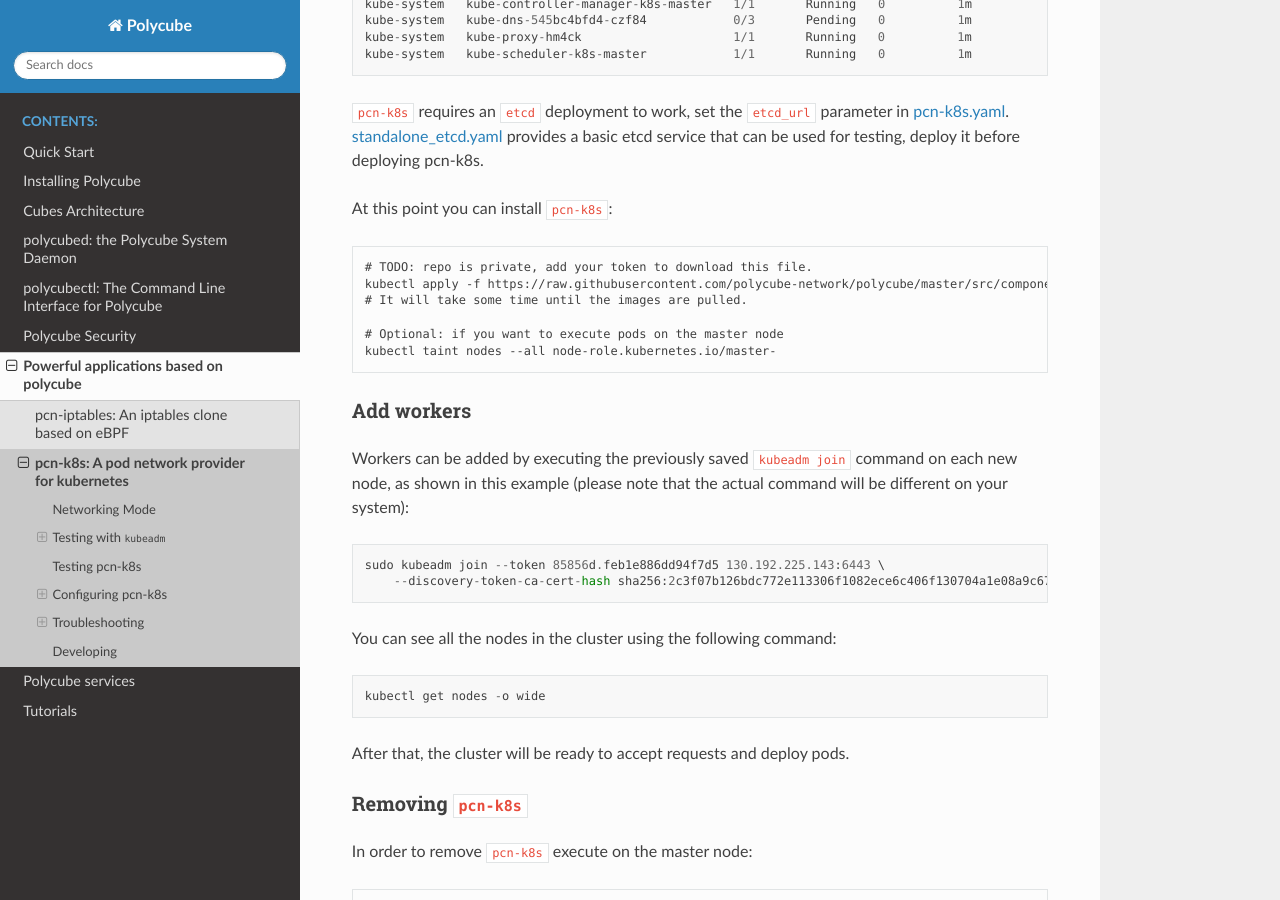
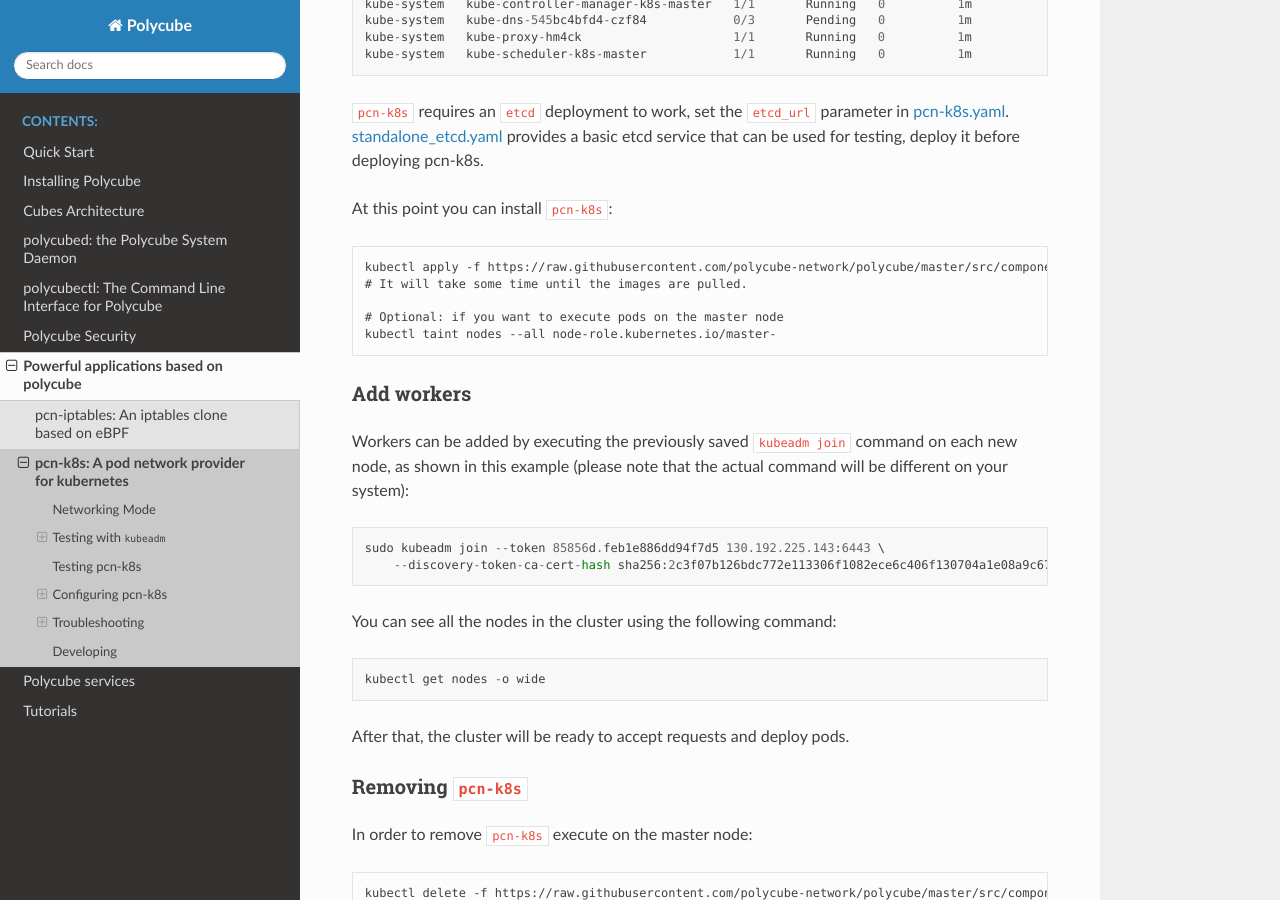
Before and after one commit to polycube-network/polycube, a Sphinx documentation site: the page built from Documentation/components/k8s/pcn-kubernetes.rst, in a window 1280 px wide and 900 px high, scrolled down 2256 px. Built offline with Sphinx 7.4.7 and the Read the Docs theme 2.0.0, drawn with Linux system fonts in a browser that asks for light colours; pages that are not in the unit, such as notebooks, are missing from menus.

Commit message:
docs/k8s: remove old TODO
Repo is now public so this TODO is invalid.

Signed-off-by: Mauricio Vasquez B <mauriciovasquezbernal@gmail.com>

```diff
--- a/Documentation/components/k8s/pcn-kubernetes.rst
+++ b/Documentation/components/k8s/pcn-kubernetes.rst
@@ -93,7 +93,6 @@ At this point you can install ``pcn-k8s``:
 
 .. parsed-literal::
 
-    # TODO: repo is private, add your token to download this file.
     kubectl apply -f |SCM_WEB|/src/components/k8s/pcn-k8s.yaml
     # It will take some time until the images are pulled.
 
```
